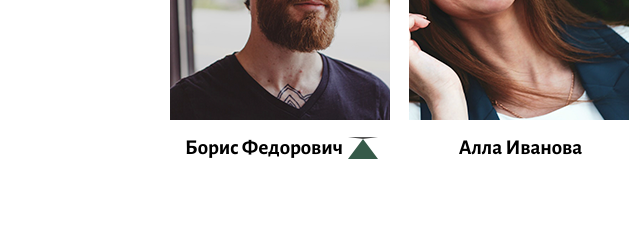
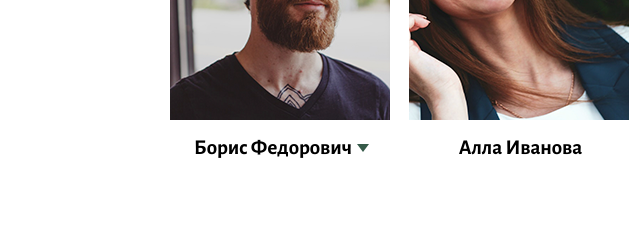
Before and after one commit to getaflaw/chocco, a plain HTML site: page index.html in a window 1280 px wide. Shown: the part 2840-3080 px from the top of the page, 0-640 px from the left. Drawn offline with Linux system fonts and the light colour scheme; a web font is replaced by a local one.

Commit message:
team add

```diff
--- a/css/styles/sections/team.scss
+++ b/css/styles/sections/team.scss
@@ -22,12 +22,11 @@
   &__btn {
     display: block;
     padding: 0;
-    height: 0;
-    width: 0;
     background-color: transparent;
-    border-left: 15px solid transparent;
-    border-right: 15px solid transparent;
-    border-bottom: 20px solid $base-color;
+    border-bottom: 0;
+    border-left: 6px solid transparent;
+    border-right: 6px solid transparent;
+    border-top: 8px solid $base-color;
     margin-left: 5px;
   }
   &__name {
```
Also changed, not shown: index.html (+2 -1 lines), css/styles/main.css, javascript/team-discription.js (added).
